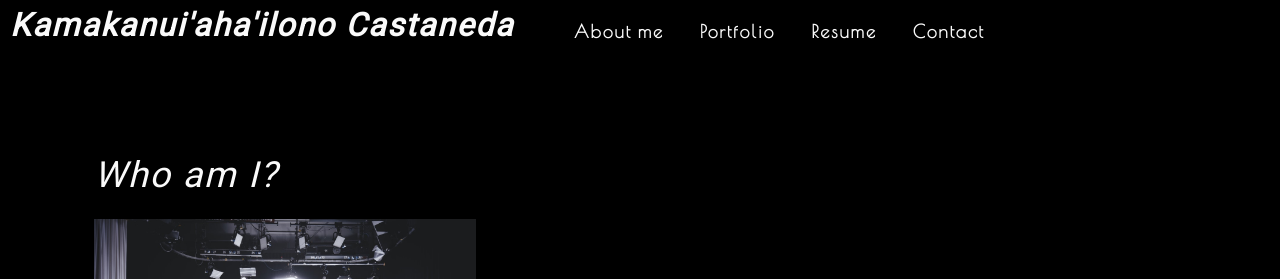
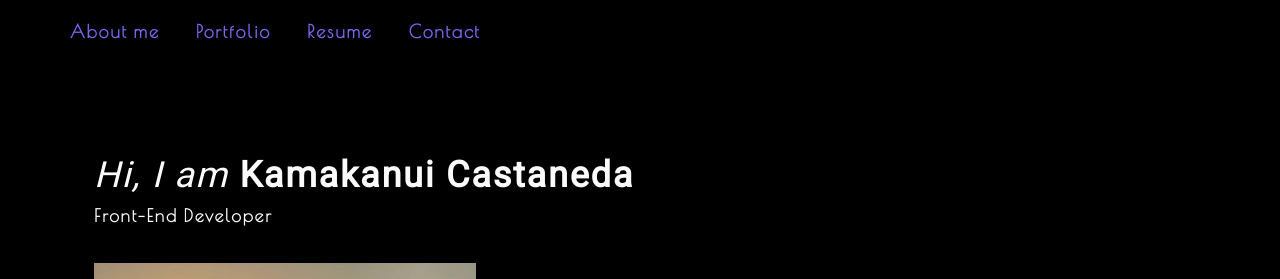
Before and after one commit to kamacasta/Kamas-React-Portfolio, a React (Create React App) app: page / in a window 1280 px wide. Shown: the top 279 px of the page. Built offline with nearby package versions, Linux system fonts and the light colour scheme.

Commit message:
added images, tried to add routes but having some issues, but now working on the about me section!

```diff
--- a/src/components/About/index.js
+++ b/src/components/About/index.js
@@ -1,9 +1,11 @@
 import React from 'react';
-import coverImage from '../../assets/cover/cover-image.jpg';
+import coverImage from '../../assets/cover/Kama.jpg';
 function About() {
   return (
+    // Introduction
     <section className="my-5">
-      <h1 id="about"><em>Who am I?</em></h1>
+      <h1 id="about"><em>Hi, I am</em><strong> Kamakanui Castaneda</strong></h1>
+      <p className="subtitle subtitleIntro">Front-End Developer</p>
       <img src={coverImage} className="my-2" style={{ width: "35%" }} alt="cover"/>
       <div className="my-2">
         <p>
--- a/src/components/Contact/index.js
+++ b/src/components/Contact/index.js
@@ -1,4 +1,5 @@
 import React, { useState } from 'react';
+
 
 import { validateEmail } from '../../utils/helpers';
 
--- a/src/components/Nav/index.js
+++ b/src/components/Nav/index.js
@@ -10,28 +10,28 @@ function Nav() {
     <header className="flex-row px-1">
       <h2>
         <a data-testid="link" href="/">
-          <span></span> <em>Kamakanui'aha'ilono Castaneda</em>
+          {/* <span></span> <em>Kamakanui'aha'ilono Castaneda</em> */}
         </a>
       </h2>
-      <nav>
+      <nav id="navbar">
         <ul className="flex-row">
           <li className="mx-2">
-            <a data-testid="about" href="#about" >
+            <a data-testid="about" href="#about" className="navActive" >
               About me
             </a>
           </li>
           <li className={`mx-2`}>
-          <a data-testid="portfolio" href="#portfolio" >
+          <a data-testid="portfolio" href="#portfolio" className="navActive" >
             Portfolio
             </a>
           </li>
           <li className={`mx-2`}>
-          <a data-testid="resume" href="#resume" >
+          <a data-testid="resume" href="#resume" className="navActive">
             Resume
             </a>
           </li>
           <li className={`mx-2`}>
-          <a data-testid="contact" href="#contact" >
+          <a data-testid="contact" href="#contact" className="navActive" >
             Contact
             </a>
           </li>
--- a/src/index.css
+++ b/src/index.css
@@ -4,9 +4,8 @@ main {
   padding: 50px 30px;
 }
 :root {
-  --primary: #8c54ff;
+  --primary:#7B68EE;
   --secondary: #f3a847;
-  --tertiary: #b12704;
   --light: #fafafa;
   --dark: #000000;
   --darker: #111111;
@@ -79,7 +78,7 @@ p {
 }
 
 a {
-  color: var(--tertiary);
+  color: var(--light);
   text-decoration: none;
   font-weight: bold;
 }
@@ -171,6 +170,7 @@ textarea {
 
 .flex-row {
   display: flex;
+  align-items: center;
   flex-wrap: wrap;
 }
 
@@ -287,7 +287,7 @@ a {
 }
 
 .navActive {
-  color: var(--secondary);
+  color: var(--primary);
 }
 
 
@@ -297,7 +297,7 @@ a {
 }
 
 .portfolio-item {
-  background: var(--primary-accent);
+  background: var(--primary);
   overflow: hidden;
 }
 
@@ -315,5 +315,5 @@ a {
 .portfolio-img:hover,
 .portfolio-item:focus .portfolio-img {
   transform: scale(1.2);
-  opacity: .5;
+  opacity: .75;
 }
```
Also changed, not shown: src/assets/cover/Kama.jpg (added).
